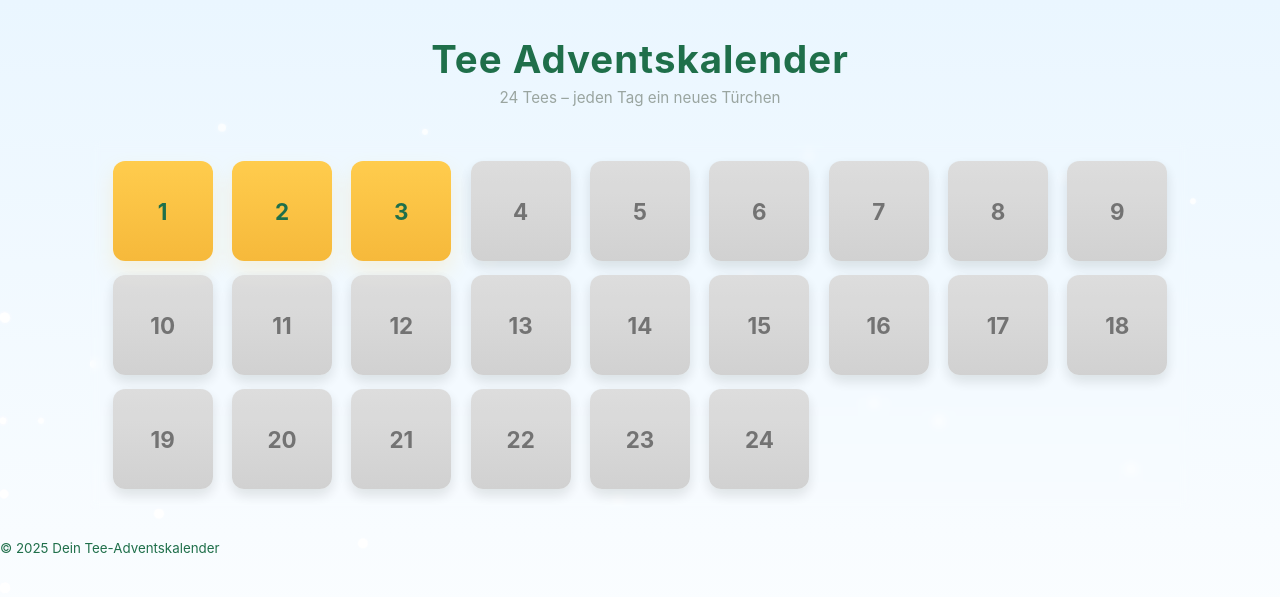
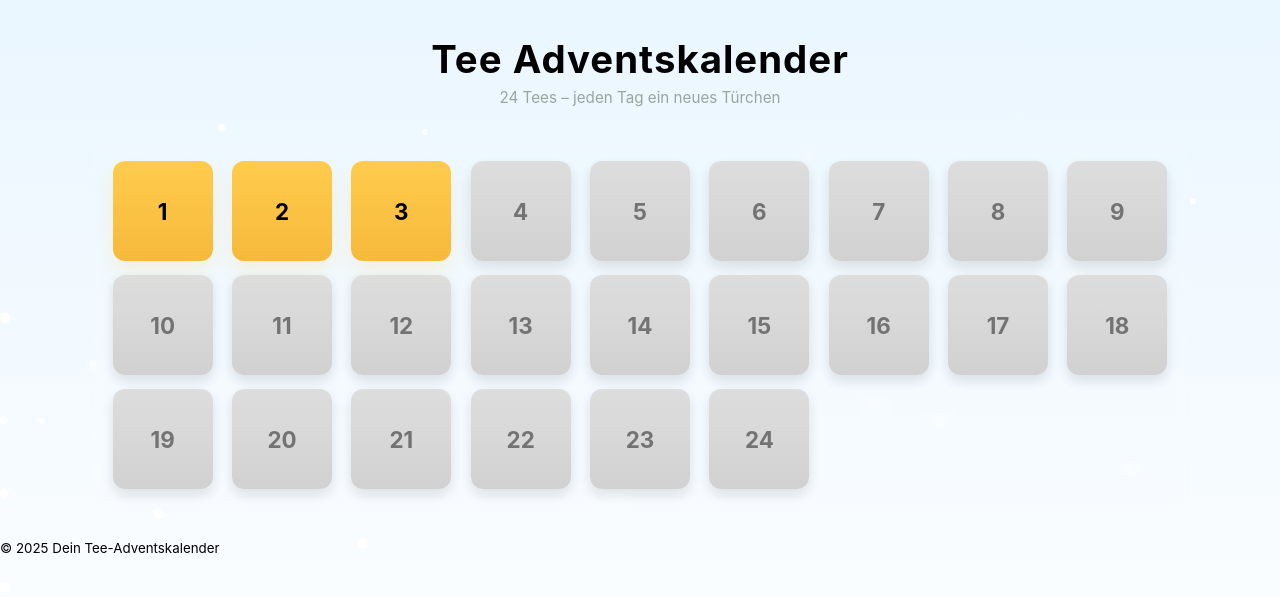
Before and after one commit to lukidu/tea-advent-calendar, a plain HTML site: page index.html in a window 1280 px wide. Drawn offline with Linux system fonts and the light colour scheme.

Commit message:
Fünfter Upload

```diff
--- a/style.css
+++ b/style.css
@@ -2,7 +2,7 @@
    Basis / Reset
    ------------------------- */
 :root{
-  --green: #1f6f4a;
+  --green: #000000;
   --gold: #ffcc4d;
   --ice: #f0f7fb;
   --muted: #9aa5a0;
```
